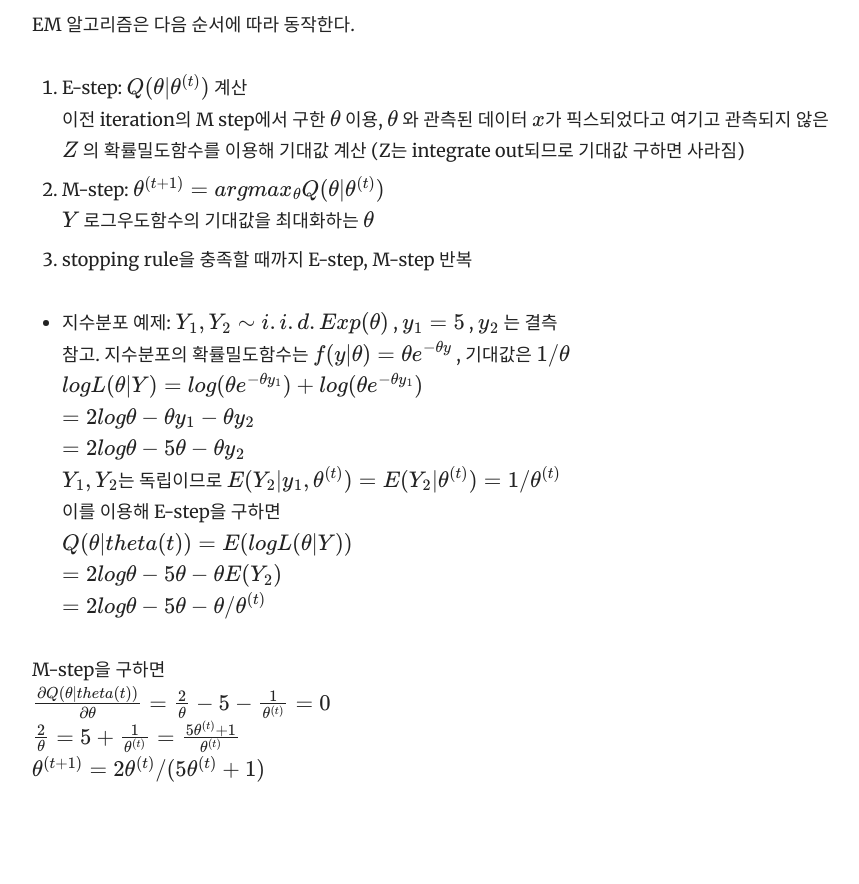
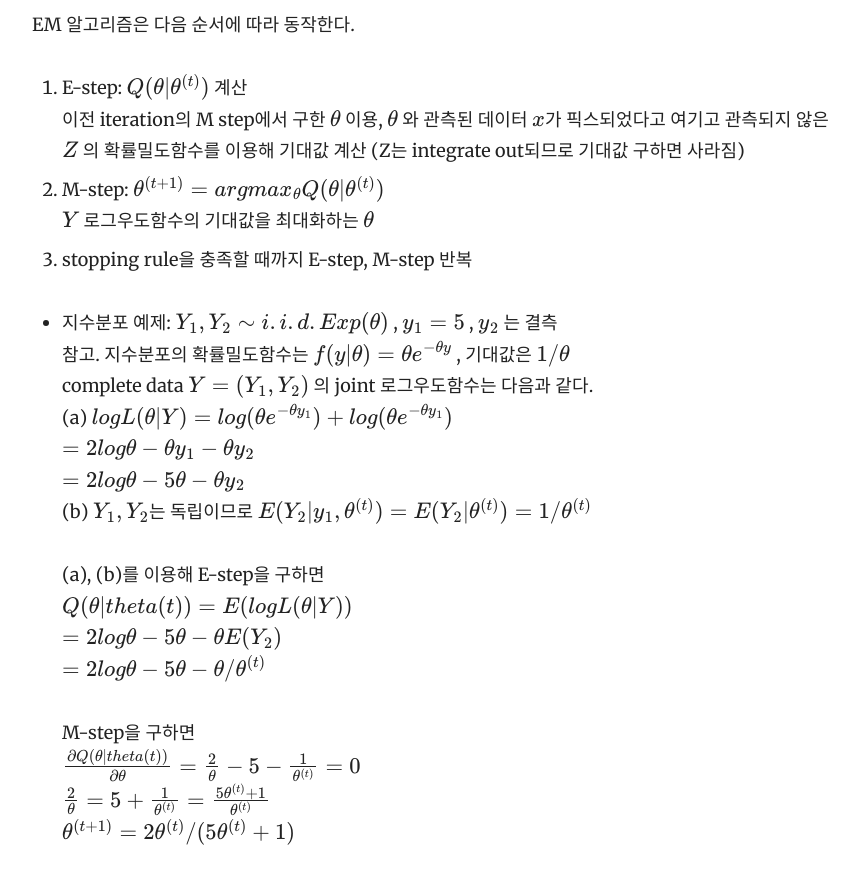
Before and after one commit to yrk3434/yrk3434.github.io, a Jekyll site: the page built from _docs/Theory/Computational Statistics_Optimization.md, in a window 1280 px wide and 900 px high, scrolled down 14917 px. Shown: the top 884 px of the window, without its empty margins (358-1217 px from the left). Built offline with Jekyll 4.4.1, drawn with Linux system fonts in a browser that asks for light colours; formulas are drawn with MathJax 3; before the commit the page ends 15754 px from its top, so only the background shows below that.

Commit message:
Update Computational Statistics_Optimization.md

```diff
--- a/_docs/Theory/Computational Statistics_Optimization.md
+++ b/_docs/Theory/Computational Statistics_Optimization.md
@@ -426,15 +426,17 @@ $ Y $ 로그우도함수의 기대값을 최대화하는 $ \theta $
 
 - 지수분포 예제: $ Y_1, Y_2 \sim i.i.d. Exp(\theta) $ , $ y_1=5 $ ,  $ y_2 $ 는 결측 <br/>
 참고. 지수분포의 확률밀도함수는 $ f(y|\theta) = \theta e^{ - \theta y} $ , 기대값은 $ 1/\theta $ <br/>
-$ log L(\theta|Y) = log (\theta e^{ - \theta y_1} ) + log (\theta e^{ - \theta y_1} ) $ <br/>
+complete data $ Y = (Y_1, Y_2) $ 의 joint 로그우도함수는 다음과 같다. <br/>
+(a) $ log L(\theta|Y) = log (\theta e^{ - \theta y_1} ) + log (\theta e^{ - \theta y_1} ) $ <br/>
 $ = 2 log \theta - \theta y_1 - \theta y_2 $ <br/>
 $=  2 log \theta - 5 \theta - \theta y_2 $ <br/>
-$ Y_1, Y_2 $는 독립이므로 $ E(Y_2|y_1, \theta^{(t)}) = E(Y_2|\theta^{(t)}) = 1/\theta^{(t)} $  <br/>
-이를 이용해 E-step을 구하면 <br/>
+(b) $ Y_1, Y_2 $는 독립이므로 $ E(Y_2|y_1, \theta^{(t)}) = E(Y_2|\theta^{(t)}) = 1/\theta^{(t)} $  <br/>
+ <br/>
+(a), (b)를 이용해 E-step을 구하면 <br/>
 $ Q(\theta|theta{(t)}) = E(log L(\theta|Y)) $ <br/>
 $ =  2 log \theta - 5 \theta - \theta E(Y_2) $ <br/>
 $ =  2 log \theta - 5 \theta - \theta / \theta^{(t)} $  <br/>
-
+<br/>
 M-step을 구하면 <br/>
 $ \frac{ \partial Q(\theta|theta{(t)}) }{ \partial \theta } = \frac{2}{\theta} -5 - \frac{1}{\theta^{(t)}} = 0 $ <br/>
 $ \frac{2}{\theta} =  5 +  \frac{1}{\theta^{(t)}} = \frac{5 \theta^{(t)} +1 } {\theta^{(t)}}  $  <br/>
```
